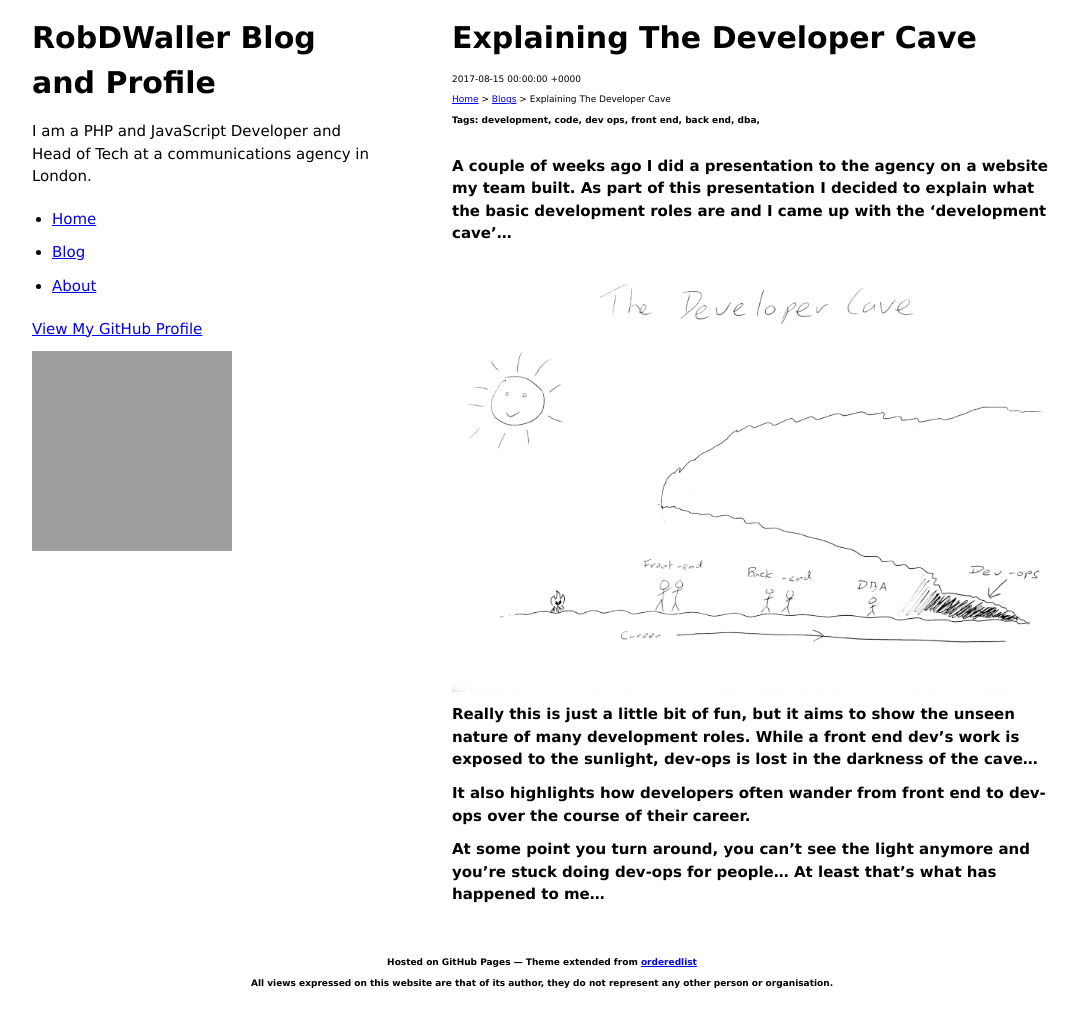
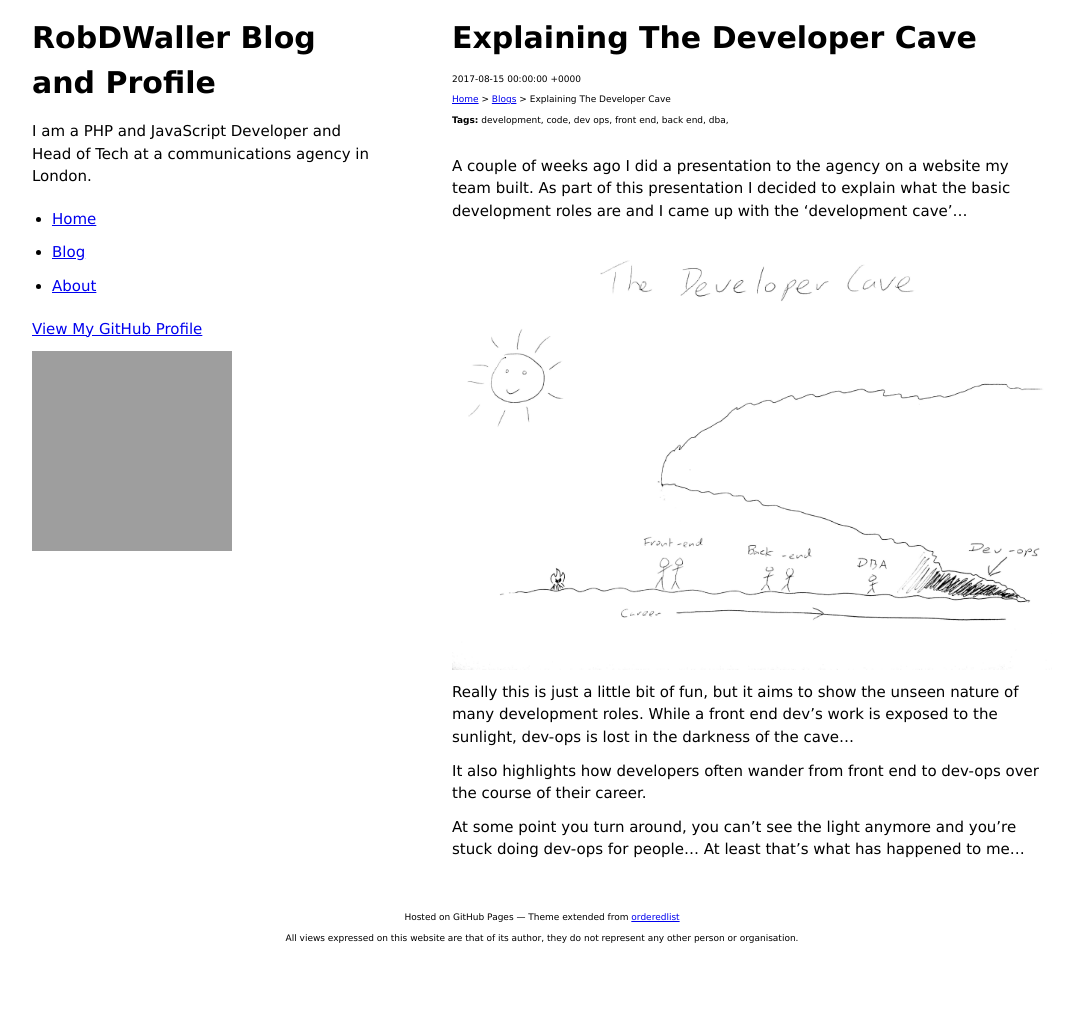
Before and after one commit to RobDWaller/robdwaller.github.io, a Jekyll site: the page built from _posts/2017-08-15-explaining-developer-cave.md, in a window 1280 px wide. Shown: the whole page, without its empty margins (98-1176 px from the left). Built offline with Jekyll 4.4.1, drawn with Linux system fonts in a browser that asks for light colours; after the commit the page ends 984 px from its top, so only the background shows below that; grey boxes are pictures that could not be loaded.

Commit message:
Fix strong tag bug in posts layout file.

```diff
--- a/_layouts/post.html
+++ b/_layouts/post.html
@@ -4,5 +4,5 @@ layout: default
 <h1>{{ page.title }}</h1>
 <small>{{ page.date }}</small>
 <small><a href="/">Home</a> > <a href="/blog.html">Blogs</a> > {{ page.title }}</small>
-<small class="tags"><strong>Tags:<strong> {% for tag in page.tags %}{{tag}}, {% endfor %}</small>
+<small class="tags"><strong>Tags:</strong> {% for tag in page.tags %}{{tag}}, {% endfor %}</small>
 {{ content }}
```
